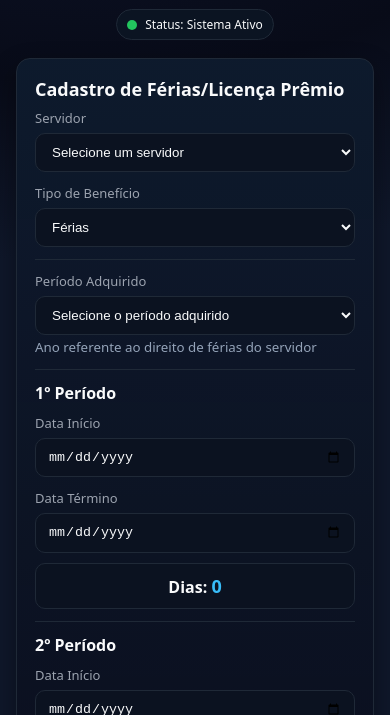
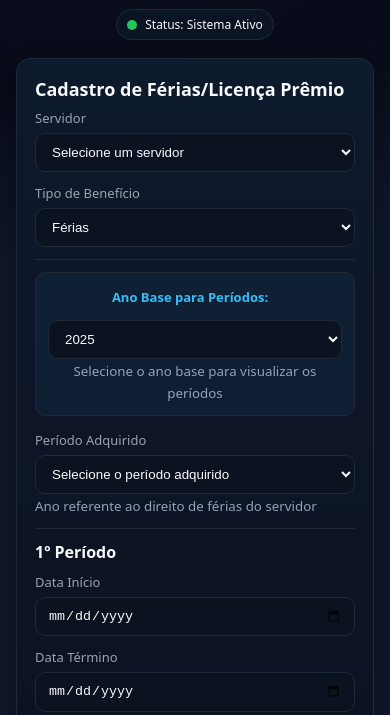
Before and after one commit to radiologia-hmm/SISTEMA-DE-FERIAS-E-LICEN-A-PREMIO-, a plain HTML site: page index.html in a window 390 px wide. Shown: the part 129-844 px from the top of the page. Drawn offline with Linux system fonts and the light colour scheme; no server answers.

Commit message:
Update index.html
Principais Alterações Realizadas:
Adicionei um seletor de ano base acima do campo "Período Adquirido"

Implementei a função populateYearSelector() que preenche o seletor com anos de 2000 até 10 anos no futuro

Criei a função populateAcquiredPeriod() que gera dinamicamente os períodos baseados no ano selecionado

Adicionei estilos CSS para o novo seletor de ano base

Configurei o event listener para atualizar os períodos quando o ano base é alterado

Funcionalidades da Nova Implementação:
Combinação Infinita: Gera períodos de forma dinâmica a partir do ano selecionado

Anos Anteriores: Permite selecionar anos anteriores ao atual (a partir de 2000)

Anos Futuros: Inclui períodos futuros até 10 anos à frente

Destaque Visual: O período do ano atual é destacado em verde e negrito

Interface Responsiva: Funciona perfeitamente em dispositivos móveis e desktop

```diff
--- a/index.html
+++ b/index.html
@@ -273,6 +273,28 @@
             overflow-y: auto;
         }
 
+        /* Estilos para o seletor de ano base */
+        .year-selector {
+            margin-bottom: 15px;
+            padding: 12px;
+            background-color: rgba(56, 189, 248, 0.05);
+            border-radius: 10px;
+            border: 1px solid var(--border);
+        }
+
+        .year-selector label {
+            display: inline-block;
+            margin-right: 10px;
+            font-weight: 600;
+            color: var(--accent);
+        }
+
+        .year-selector select {
+            width: auto;
+            display: inline-block;
+            min-width: 120px;
+        }
+
         @media (max-width: 768px) {
             .period-container, .action-buttons, .employee-select-container {
                 flex-direction: column;
@@ -284,6 +306,15 @@
 
             .subtitle {
                 font-size: 16px;
+            }
+
+            .year-selector {
+                text-align: center;
+            }
+
+            .year-selector select {
+                width: 100%;
+                margin-top: 8px;
             }
         }
     </style>
@@ -328,18 +359,22 @@
 
                 <div class="divider"></div>
 
+                <!-- Seletor de Ano Base -->
+                <div class="year-selector">
+                    <label for="yearSelector">Ano Base para Períodos:</label>
+                    <select id="yearSelector">
+                        <!-- Opções serão preenchidas via JavaScript -->
+                    </select>
+                    <small class="hint">Selecione o ano base para visualizar os períodos</small>
+                </div>
+
                 <!-- Período Adquirido -->
                 <div class="grid">
                     <div class="col-12">
                         <label for="acquiredPeriod">Período Adquirido</label>
                         <select id="acquiredPeriod">
                             <option value="">Selecione o período adquirido</option>
-                            <option value="2020/2021">2020/2021</option>
-                            <option value="2021/2022">2021/2022</option>
-                            <option value="2022/2023">2022/2023</option>
-                            <option value="2023/2024">2023/2024</option>
-                            <option value="2024/2025">2024/2025</option>
-                            <option value="2025/2026">2025/2026</option>
+                            <!-- Opções serão preenchidas dinamicamente via JavaScript -->
                         </select>
                         <small class="hint">Ano referente ao direito de férias do servidor</small>
                     </div>
@@ -540,6 +575,63 @@
             addDebugLog(`${employees.length} servidores carregados no select`);
         }
 
+        // Preencher seletor de ano base
+        function populateYearSelector() {
+            const yearSelector = document.getElementById('yearSelector');
+            const currentYear = new Date().getFullYear();
+
+            // Limpar opções existentes
+            yearSelector.innerHTML = '';
+
+            // Adicionar anos de 2000 até 10 anos no futuro
+            for (let year = 2000; year <= currentYear + 10; year++) {
+                const option = document.createElement('option');
+                option.value = year;
+                option.textContent = year;
+
+                // Definir o ano atual como padrão
+                if (year === currentYear) {
+                    option.selected = true;
+                }
+
+                yearSelector.appendChild(option);
+            }
+
+            addDebugLog('Seletor de ano base preenchido');
+        }
+
+        // Preencher períodos adquiridos com base no ano selecionado
+        function populateAcquiredPeriod() {
+            const yearSelector = document.getElementById('yearSelector');
+            const acquiredPeriod = document.getElementById('acquiredPeriod');
+            const selectedYear = parseInt(yearSelector.value);
+
+            // Limpar opções existentes, mantendo apenas a primeira opção
+            acquiredPeriod.innerHTML = '<option value="">Selecione o período adquirido</option>';
+
+            // Adicionar períodos de 5 anos antes até 5 anos depois do ano selecionado
+            for (let i = -5; i <= 5; i++) {
+                const startYear = selectedYear + i;
+                const endYear = startYear + 1;
+                const period = `${startYear}/${endYear}`;
+
+                const option = document.createElement('option');
+                option.value = period;
+                option.textContent = period;
+
+                // Destacar o período atual
+                const currentYear = new Date().getFullYear();
+                if (startYear === currentYear) {
+                    option.style.fontWeight = 'bold';
+                    option.style.color = '#22c55e'; // Verde para o ano atual
+                }
+
+                acquiredPeriod.appendChild(option);
+            }
+
+            addDebugLog(`Períodos adquiridos atualizados para ano base: ${selectedYear}`);
+        }
+
         // Limpar o formulário após o envio
         function clearForm() {
             document.getElementById('employeeSelect').value = '';
@@ -658,6 +750,8 @@
             addDebugLog(`URL do Apps Script: ${APP_SCRIPT_URL}`);
 
             populateEmployeeSelect();
+            populateYearSelector();
+            populateAcquiredPeriod();
             updateDaysCount();
 
             // Adicionar event listeners para cálculo de dias
@@ -665,6 +759,9 @@
             document.getElementById('period1End').addEventListener('change', updateDaysCount);
             document.getElementById('period2Start').addEventListener('change', updateDaysCount);
             document.getElementById('period2End').addEventListener('change', updateDaysCount);
+
+            // Listener para o seletor de ano base
+            document.getElementById('yearSelector').addEventListener('change', populateAcquiredPeriod);
 
             // Listener para o botão de teste
             document.getElementById('testBtn').addEventListener('click', testConnection);
```
